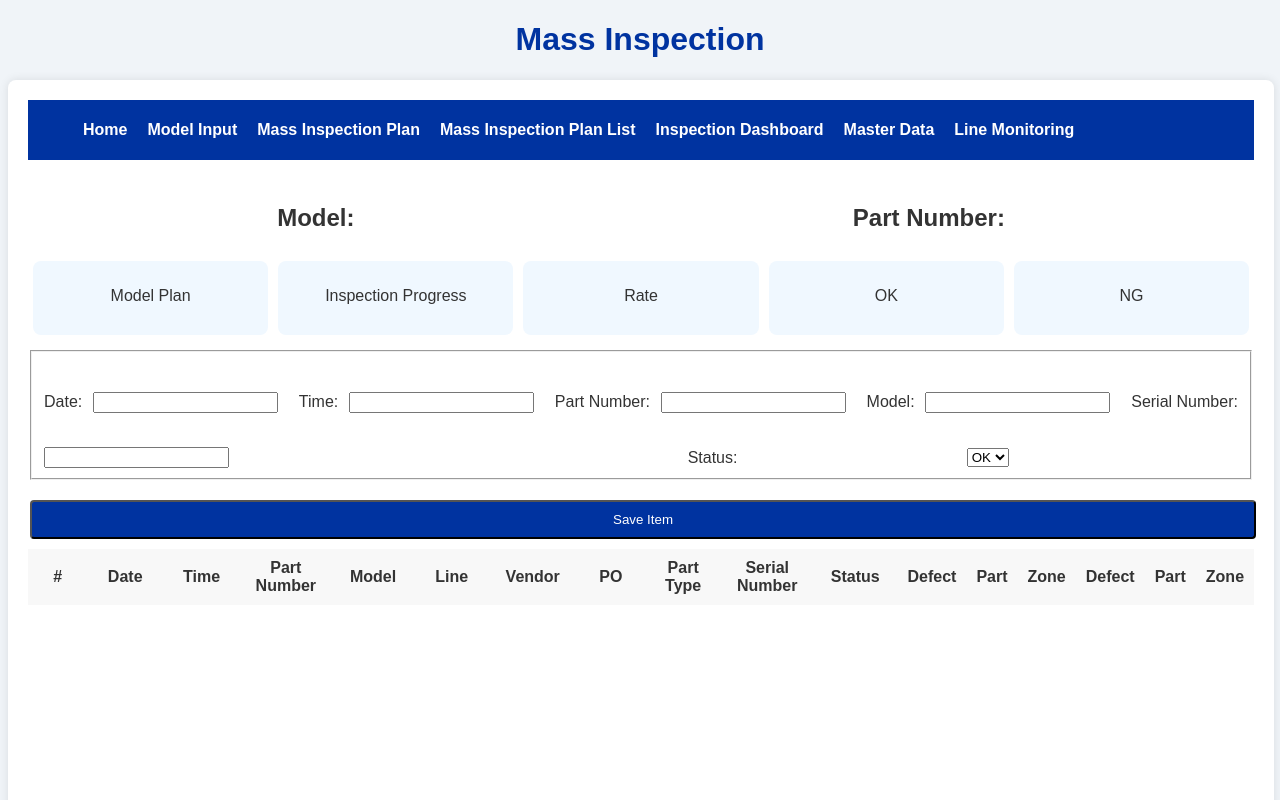
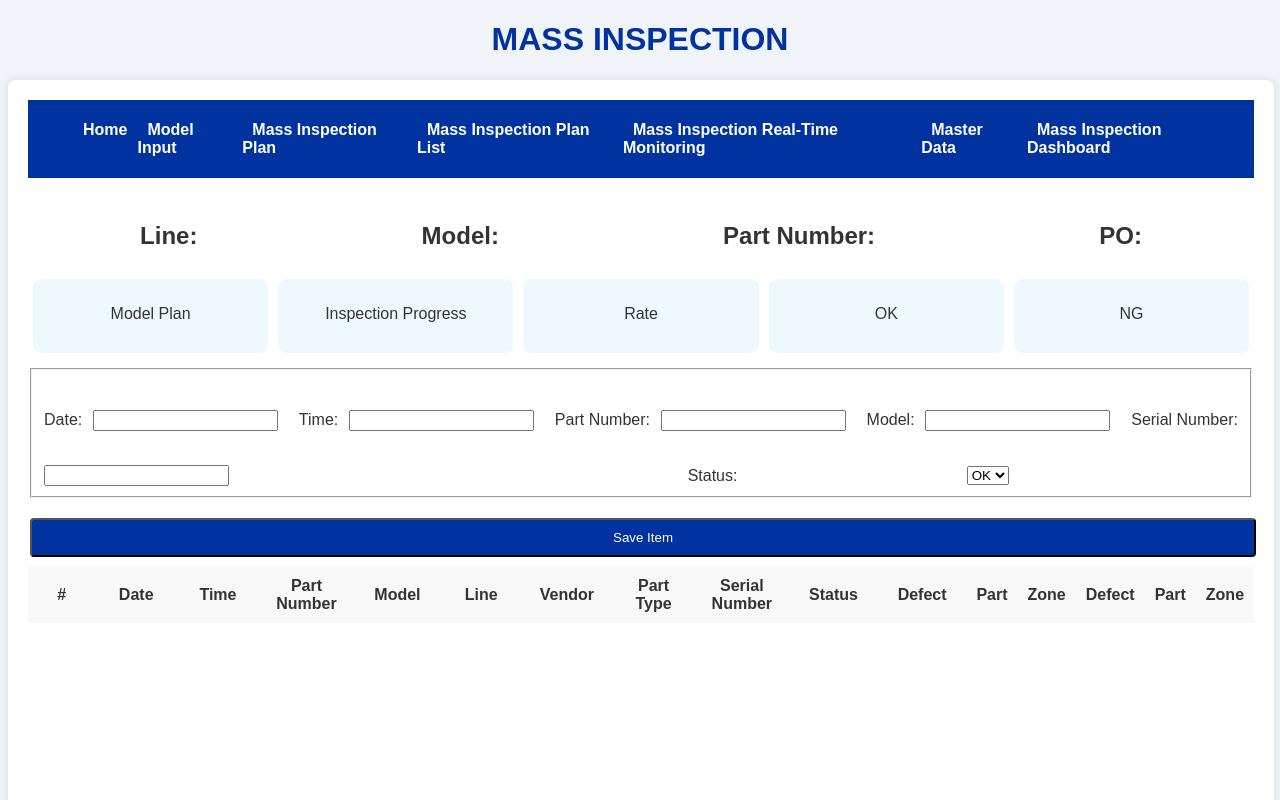
Before and after one commit to JuniorFreitas16/mips-final, a website: page mass-inspection.html in a window 1280 px wide. Shown: the top 800 px of the page. Drawn offline with Linux system fonts and the light colour scheme.

Commit message:
Atualizar o mass-inspection.html

```diff
--- a/mass-inspection.html
+++ b/mass-inspection.html
@@ -3,11 +3,11 @@
 <head>
     <meta charset="UTF-8">
     <meta name="viewport" content="width=device-width, initial-scale=1.0">
-    <title>Mass Inspection</title>
+    <title>MASS INSPECTION</title>
     <link rel="stylesheet" href="inspection.css">
 </head>
 <body>
-    <h1>Mass Inspection</h1>
+    <h1>MASS INSPECTION</h1>
     <div class="container">
         <nav class="navigation">
           <ul>
@@ -15,14 +15,16 @@
             <li><a href="model-input.html">Model Input</a></li>
             <li><a href="mass-inspection-plan.html">Mass Inspection Plan</a></li>
             <li><a href="mass-inspection-plan-list.html">Mass Inspection Plan List</a></li>
-            <li><a href="inspection-dashboard.html">Inspection Dashboard</a></li>
+            <li><a href="specific-monitoring.html">Mass Inspection Real-Time Monitoring</a></li>
             <li><a href="master-data-page.html">Master Data</a></li>
-            <li><a href="specific-monitoring.html">Line Monitoring</a></li>
+            <li><a href="inspection-dashboard.html">Mass Inspection Dashboard</a></li>
           </ul>
         </nav>
         <div class="model-info">
+                <p><strong>Line:</strong> <span id="line-in-insp"></span></p>
                 <p><strong>Model:</strong> <span id="model-in-insp"></span></p>
                 <p><strong>Part Number:</strong> <span id="partnumber-in-insp"></span></p>
+                <p><strong>PO:</strong> <span id="po-in-insp"></span></p>
         </div>
 
         <div class="dashboard">
@@ -136,7 +138,6 @@
                     <th>Model</th>
                     <th>Line</th>
                     <th>Vendor</th>
-                    <th>PO</th>
                     <th>Part Type</th>
                     <th>Serial Number</th>
                     <th>Status</th>
```
